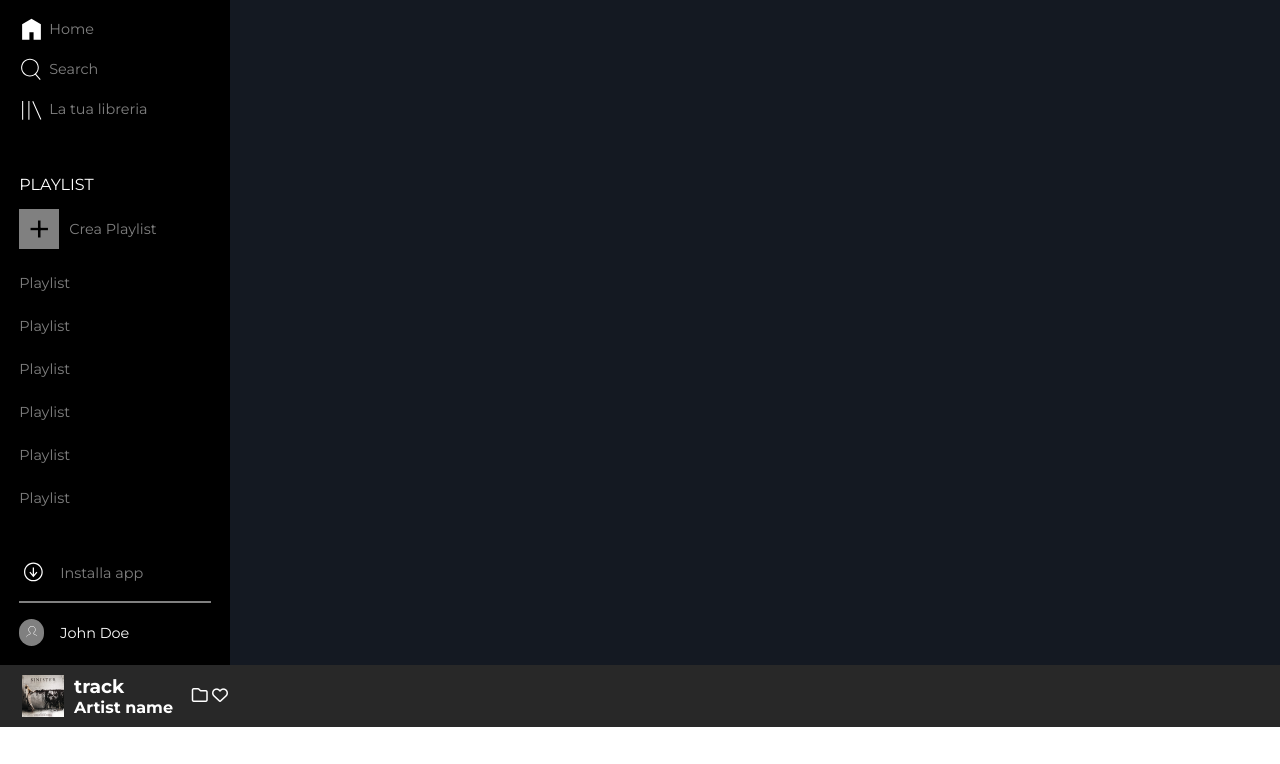
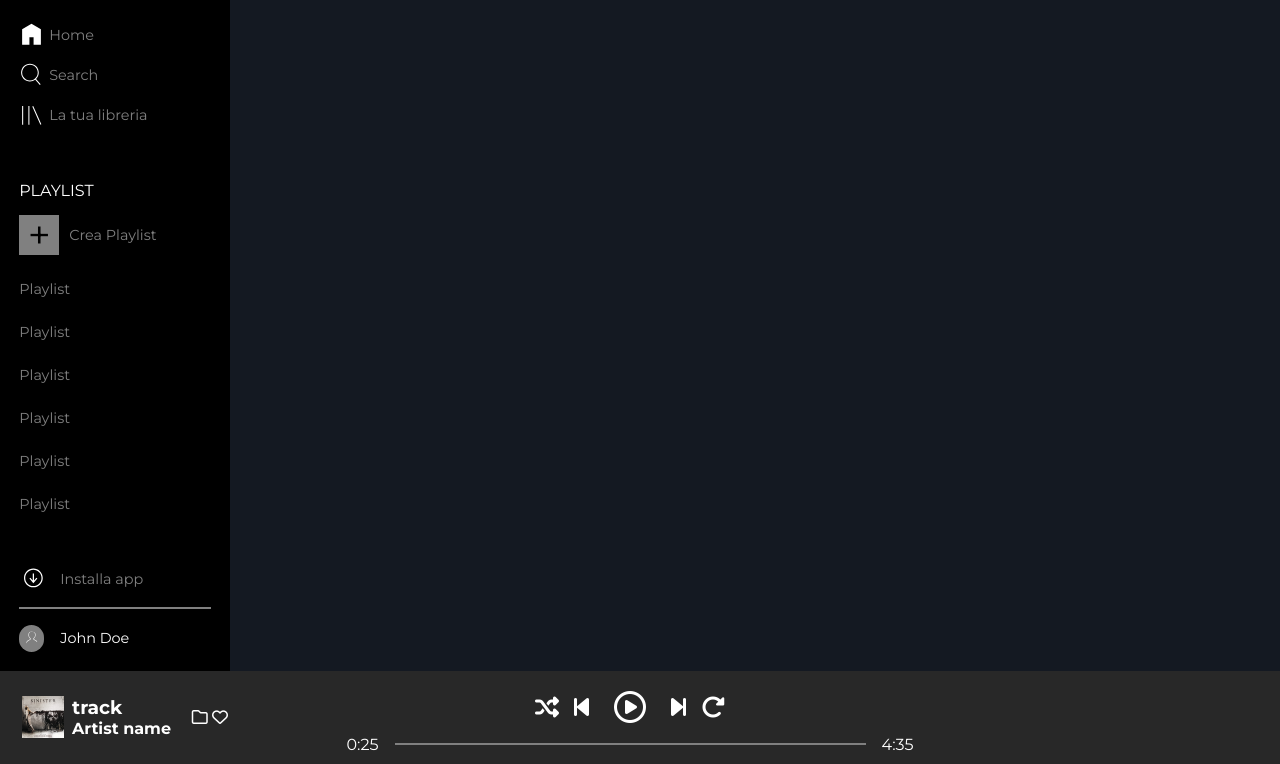
Before and after one commit to antoniorusso2/html-css-spotifyweb, a plain HTML site: page index.html in a window 1280 px wide. Shown: the part 80-844 px from the top of the page. Before the commit the page ends 807 px from the top, so only its background shows below. Drawn offline with Linux system fonts and the light colour scheme.

Commit message:
ADD: player section and changed class name for player and progress bar in media player section

```diff
--- a/css/style.css
+++ b/css/style.css
@@ -23,6 +23,12 @@ a{
 }
 ul{
   list-style: none;
+}
+button{
+  background-color: transparent;
+  color: currentColor;
+  border: none;
+  font-size: 24px;
 }
 
 /*****************************************
@@ -57,25 +63,6 @@ custom properties
   display: flex;
 }
 
-
-
-/*
-logo
-*/
-.logo{
-  width: 130px;
-}
-.logo-wrap{
-  padding-top: 25px;
-  display: flex;
-  align-items: center;
-  column-gap: 10px;
-  color: white;
-}
-.logo-wrap a{
-  width: 100%;
-}
-
 /* media player */
 .media-player{
   width: 100%;
@@ -84,29 +71,56 @@ logo
   display: flex;
   justify-content: space-between;
 }
-.track-progress{
-  flex-grow: 1;
+.player{
+  width: 45%;
+}
+.player-controls{
+  display: flex;
+  align-items: center;
+  justify-content: center;
+  gap: 15px;
+  padding: 10px 0;
+}
+.fa-circle-play{
+  margin: 0 10px;
+  font-size: 32px;
 }
 .now-playing{
   padding: 0 12px;
   width: 230px;
   display: flex;
   align-items: center;
-  gap: 10px;
+  gap: 0.5rem;
 }
 .now-playing img{
   width: 42px;
   aspect-ratio: 1;
 }
-
 .track-title{
   flex-grow: 1;
 }
+
+.audio-settings{
+  width: 250px; /*eliminare*/
+}
+/*
+song time
+*/
+.track-progress{
+  display: flex;
+  justify-content: center;
+  align-items: center;
+  gap: 1rem;
+}
+.full-bar{
+  background-color: var(--grey-text);
+  height: 2px;
+  width: 130px;
+  flex-grow: 1;
+}
+
+
 /* sidebar*/
-.logo-sm{
-  width: 40px;
-  display: none;
-}
 .sidebar{
   background-color: var(--sidebar-color) ;
   width: 230px;
@@ -124,6 +138,26 @@ logo
 }
 .media-player{
   background-color: var(--media-player);
+}
+/*
+logo
+*/
+.logo{
+  width: 130px;
+}
+.logo-wrap{
+  padding-top: 25px;
+  display: flex;
+  align-items: center;
+  column-gap: 10px;
+  color: white;
+}
+.logo-wrap a{
+  width: 100%;
+}
+.logo-sm{
+  width: 40px;
+  display: none;
 }
 
 /*
--- a/index.html
+++ b/index.html
@@ -113,10 +113,40 @@
             <i class="fa-regular fa-heart"></i>
           </div>
         </div>
-        <div class="track-progress">
+        <div class="player">
+          <!-- player buttons -->
           <div class="player-controls">
+            <button class="control-icon">
+              <i class="fa-solid fa-shuffle"></i>
+            </button>
+            <button class="control-icon">
+              <i class="fa-solid fa-backward-step"></i>
+            </button>
+            <button class="control-icon">
+              <i class="fa-regular fa-circle-play"></i>
+            </button>
+            <button class="control-icon">
+              <i class="fa-solid fa-forward-step"></i>
+            </button>
+            <button class="control-icon">
+              <i class="fa-solid fa-rotate-right"></i>
+            </button>
+          </div>
+
+          <!-- player slider -->
+          <div class="track-progress">
+            <div class="current-time">
+              0:25
+            </div>
+            <div class="full-bar">
+            </div>
+            <div class="full-time">
+              4:35
+            </div>
           </div>
         </div>
+
+        <!-- right side media-player  -->
         <div class="audio-settings">
 
         </div>
```
